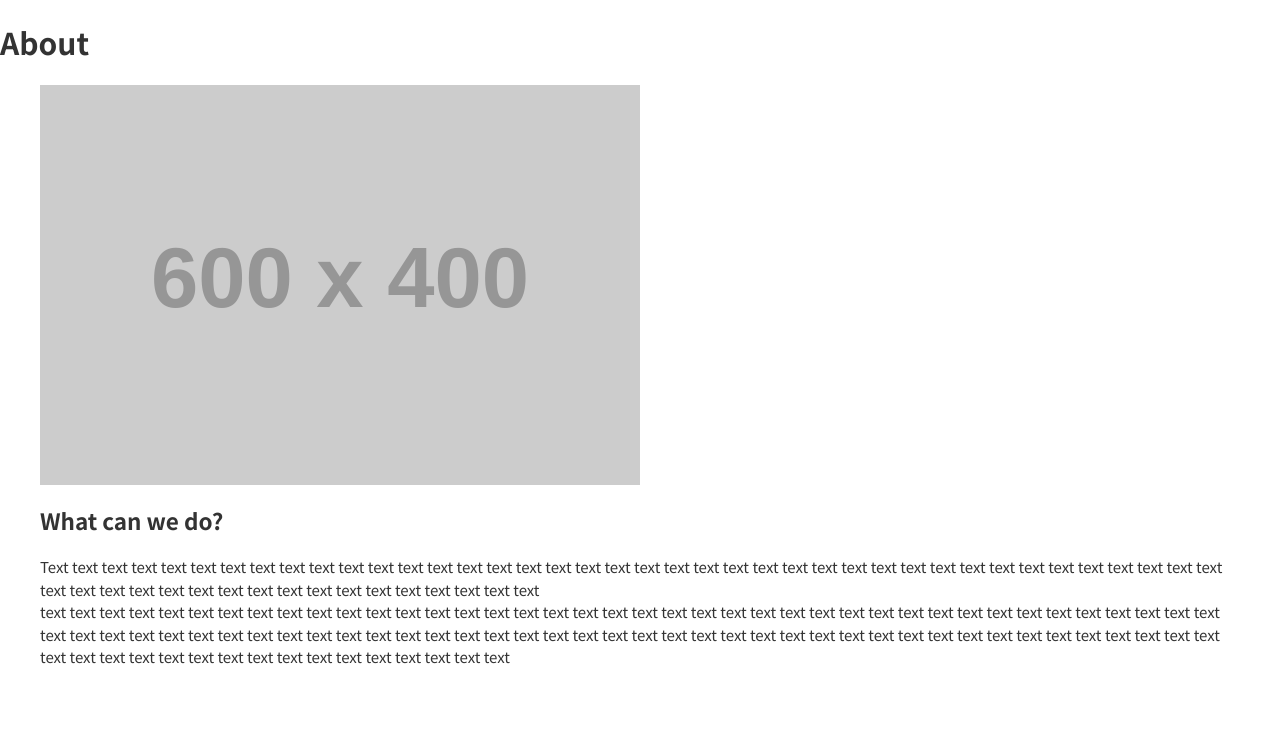
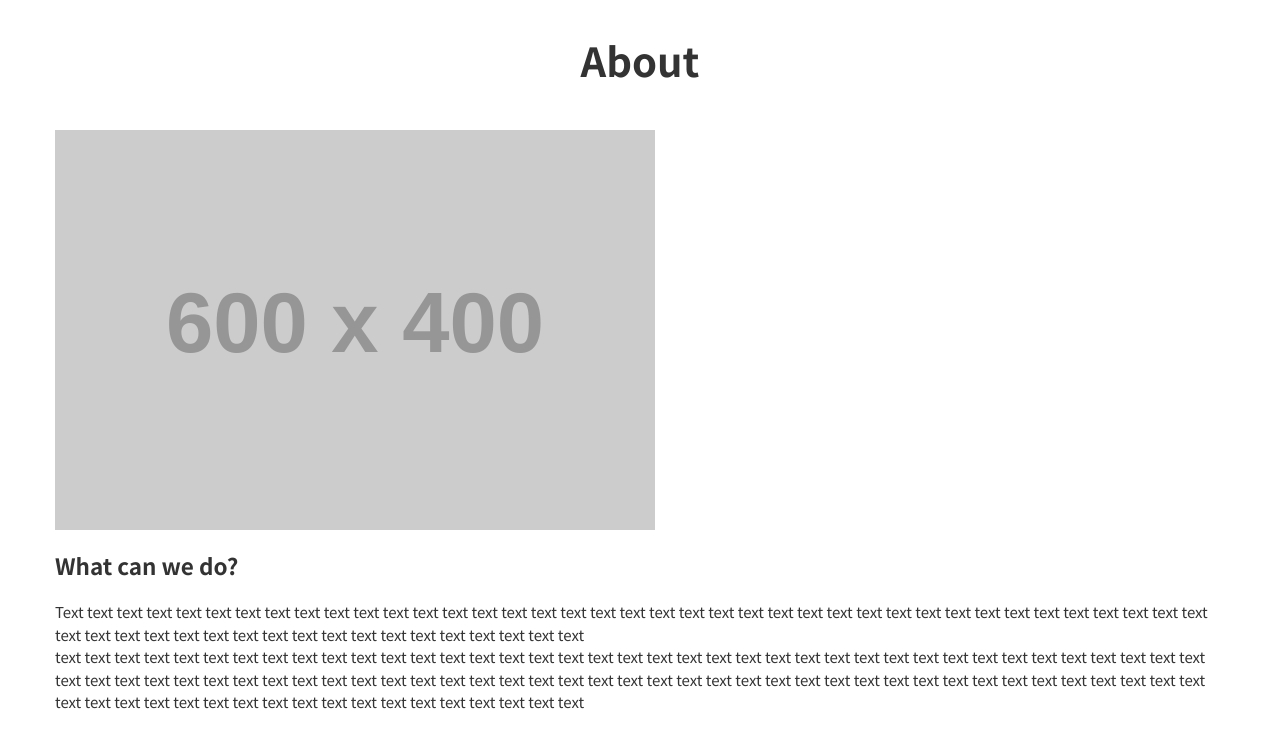
Before and after one commit to nui040321/learning-html-css, a plain HTML site: page index.html in a window 1280 px wide. Drawn offline with Linux system fonts and the light colour scheme; placeholder pictures from the web are drawn by us.

Commit message:
css記入

```diff
--- a/assets/css/style.css
+++ b/assets/css/style.css
@@ -9,8 +9,15 @@ body{
 }
 
 /* section */
-.section{}
-.section-headline{}
+.section{
+    padding: 30px 15px;
+}
+.section-headline{
+    text-align: center;
+    font-size: 40px;
+    font-weight: bold;
+    margin: 0 0 40px;
+}
 
 /* about */
 .about{}
```
